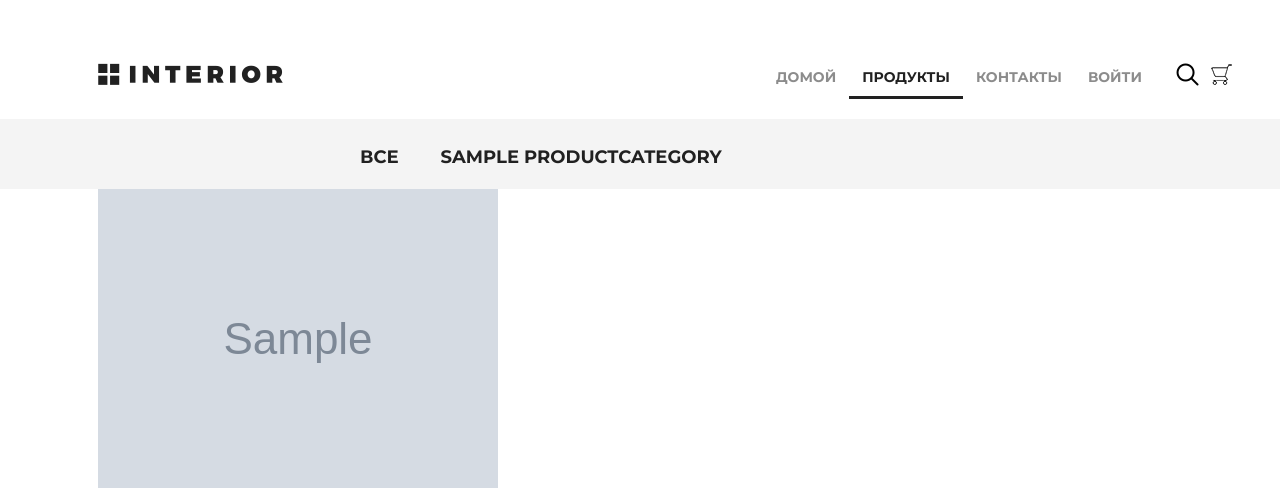
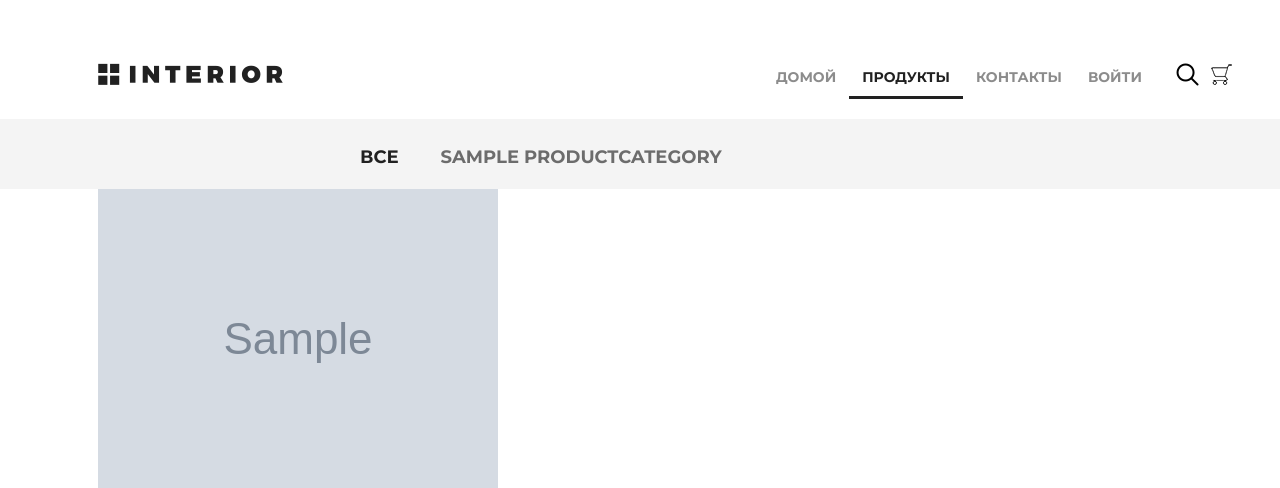
Before and after one commit to ZXCRoMiTos/django, a Django app: page /products/category/0 in a window 1280 px wide; the page is wider, and only the part inside the window is pictured. Shown: the top 488 px of that part. Run offline with Django 3.2, Linux system fonts and the light colour scheme; tables that the repository leaves empty hold one stand-in row (values such as "Sample post"); grey boxes marked "Sample" are stand-in pictures.

Commit message:
[upd] Организовал динамическую генерацию меню категорий и подсветку выбранной категории.

```diff
--- a/geekshop-server/geekshop/mainapp/templates/includes/inc_products_menu.html
+++ b/geekshop-server/geekshop/mainapp/templates/includes/inc_products_menu.html
@@ -1,6 +1,14 @@
 <ul class="links-menu">
-        <li><a href="/products/category/0" class="active">все</a></li>
+        <li><a href="/products/category/0"
+                class="{% if request.resolver_match.kwargs.pk == 0 %} active {% endif %}">
+                все
+            </a>
+        </li>
     {% for category in products_menu %}
-        <li><a href="/products/category/{{ category.id }}" class="active">{{ category.name }}</a></li>
+        <li><a href="/products/category/{{ category.id }}"
+               class="{% if request.resolver_match.kwargs.pk == category.pk %} active {% endif %}">
+               {{ category.name }}
+            </a>
+        </li>
     {% endfor %}
 </ul>
```
